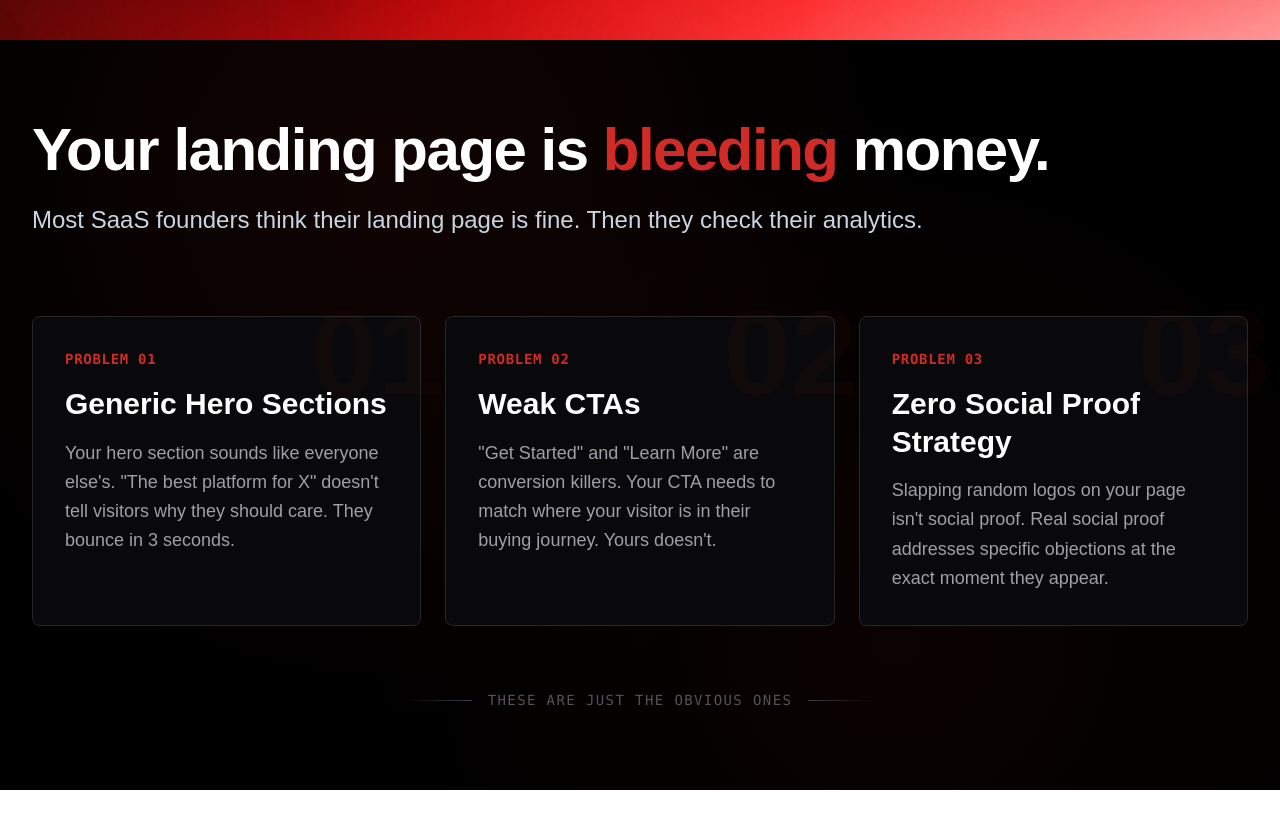
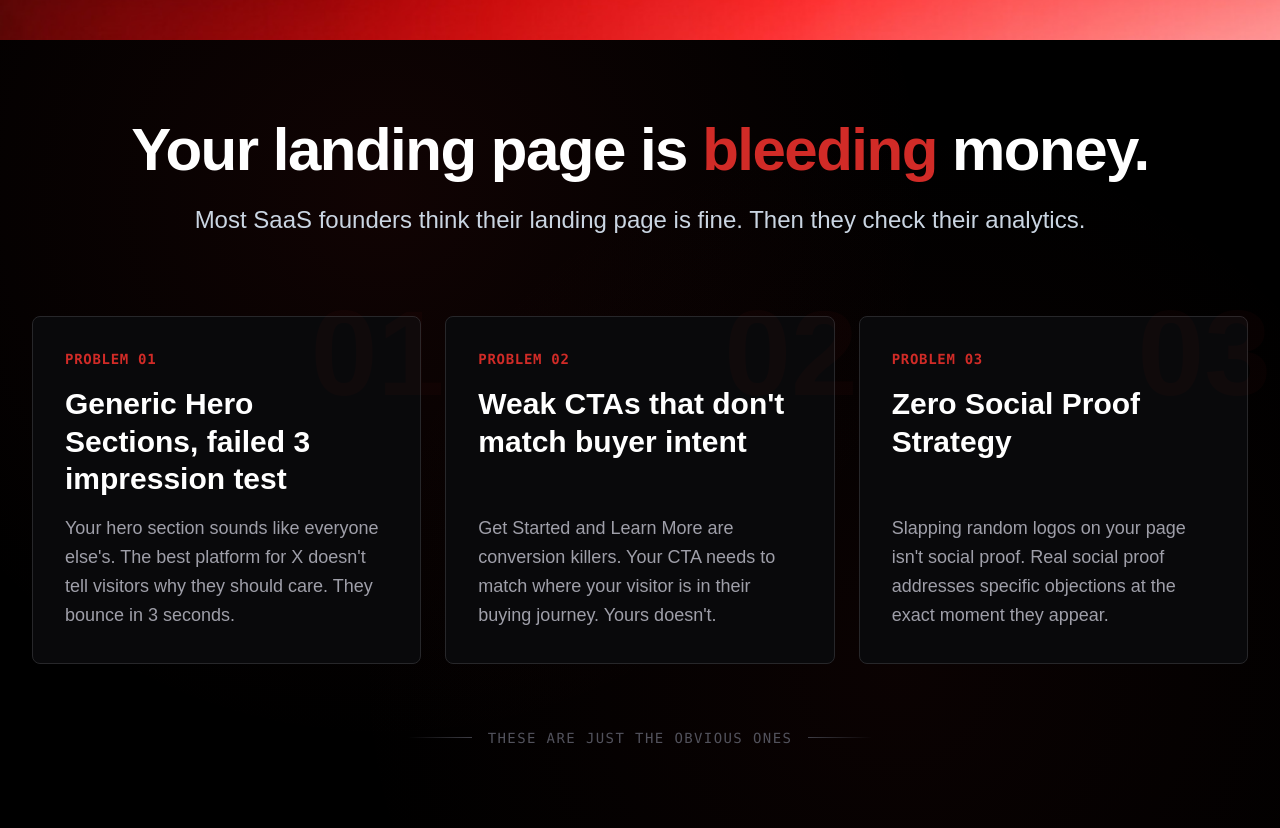
Before and after one commit to FahadBinQaiser/Sensiya, a React (Vite) app: page / in a window 1280 px wide. Shown: the part 760-1588 px from the top of the page. Before the commit the page ends 1550 px from the top, so only its background shows below. Built offline with nearby package versions, Linux system fonts and the light colour scheme; a web font is replaced by a local one.

Commit message:
Fixed problem section

```diff
--- a/src/components/Problems/Problems.jsx
+++ b/src/components/Problems/Problems.jsx
@@ -4,15 +4,15 @@ export default function Problems() {
   const problems = [
     {
       number: "01",
-      title: "Generic Hero Sections",
+      title: "Generic Hero Sections, failed 3 impression test",
       description:
-        "Your hero section sounds like everyone else's. \"The best platform for X\" doesn't tell visitors why they should care. They bounce in 3 seconds.",
+        "Your hero section sounds like everyone else's. The best platform for X doesn't tell visitors why they should care. They bounce in 3 seconds.",
     },
     {
       number: "02",
-      title: "Weak CTAs",
+      title: "Weak CTAs that don't match buyer intent",
       description:
-        '"Get Started" and "Learn More" are conversion killers. Your CTA needs to match where your visitor is in their buying journey. Yours doesn\'t.',
+        "Get Started and Learn More are conversion killers. Your CTA needs to match where your visitor is in their buying journey. Yours doesn't.",
     },
     {
       number: "03",
@@ -28,7 +28,7 @@ export default function Problems() {
       <div className="absolute inset-0 bg-[radial-gradient(circle_at_70%_80%,rgba(209,43,39,0.05),transparent_50%)]" />
 
       <div className="relative max-w-7xl mx-auto px-6 lg:px-8">
-        <div className="mb-16 md:mb-20">
+        <div className="mb-16 md:mb-20 text-center">
           <h2 className="text-5xl md:text-6xl lg:text-6xl font-black text-white mb-6 tracking-tight">
             Your landing page is{" "}
             <span className="text-[#D12B27]">bleeding</span> money.
@@ -43,13 +43,13 @@ export default function Problems() {
           {problems.map((problem, index) => (
             <div
               key={index}
-              className="group relative bg-zinc-950 border border-zinc-800 p-8 transition-all duration-300 hover:-translate-y-3 hover:shadow-[0px_4px_10px_0px_rgba(209,43,39,0.8)] rounded-lg"
+              className="group relative bg-zinc-950 border border-zinc-800 p-8 transition-all duration-300 hover:-translate-y-3 hover:shadow-[0px_4px_10px_0px_rgba(209,43,39,0.8)] rounded-lg flex flex-col h-full"
             >
               <div className="absolute -top-6 -right-6 text-[120px] font-black text-[#D12B27] opacity-[0.03] leading-none select-none">
                 {problem.number}
               </div>
 
-              <div className="relative z-10">
+              <div className="relative z-10 flex flex-col flex-grow">
                 <div className="text-[#D12B27] text-sm font-mono font-bold mb-4 tracking-wider">
                   PROBLEM {problem.number}
                 </div>
@@ -58,7 +58,7 @@ export default function Problems() {
                   {problem.title}
                 </h3>
 
-                <p className="text-zinc-400 text-base md:text-lg leading-relaxed">
+                <p className="text-zinc-400 text-base md:text-lg leading-relaxed mt-auto">
                   {problem.description}
                 </p>
               </div>
```
